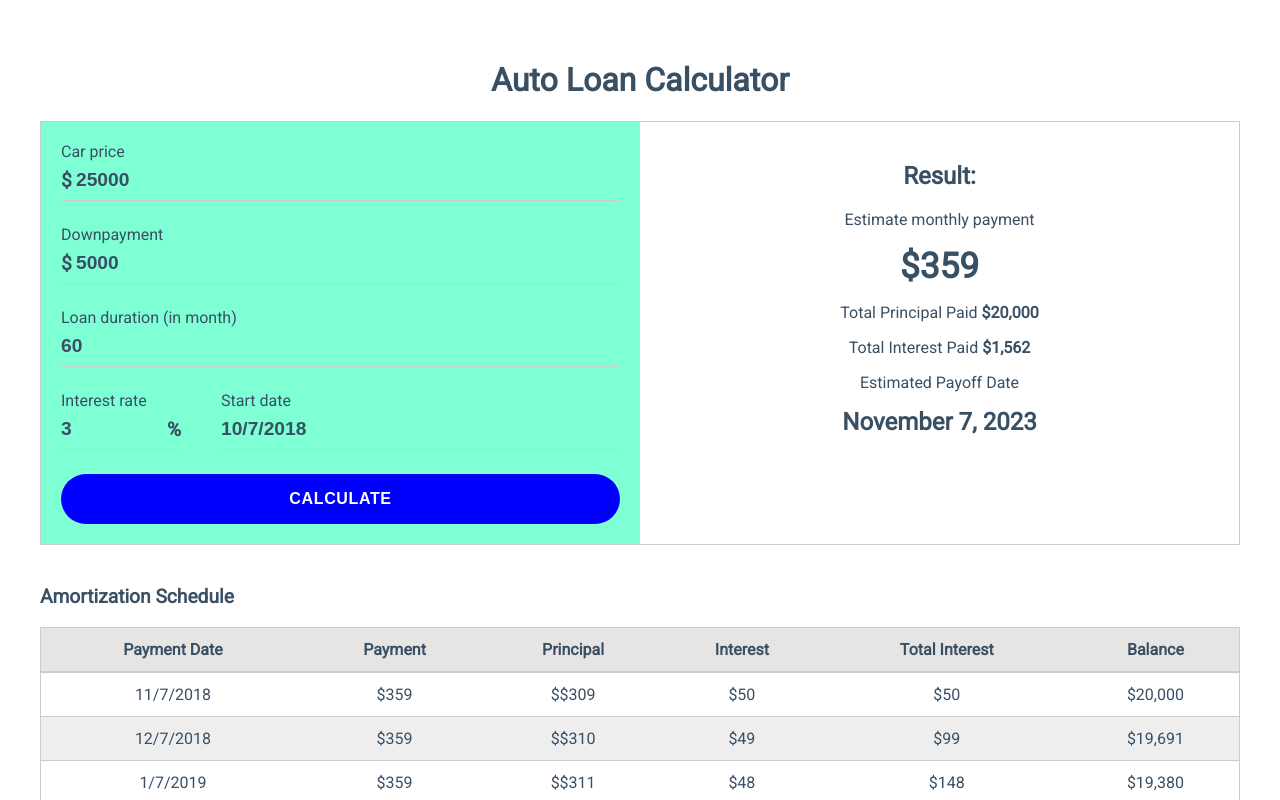
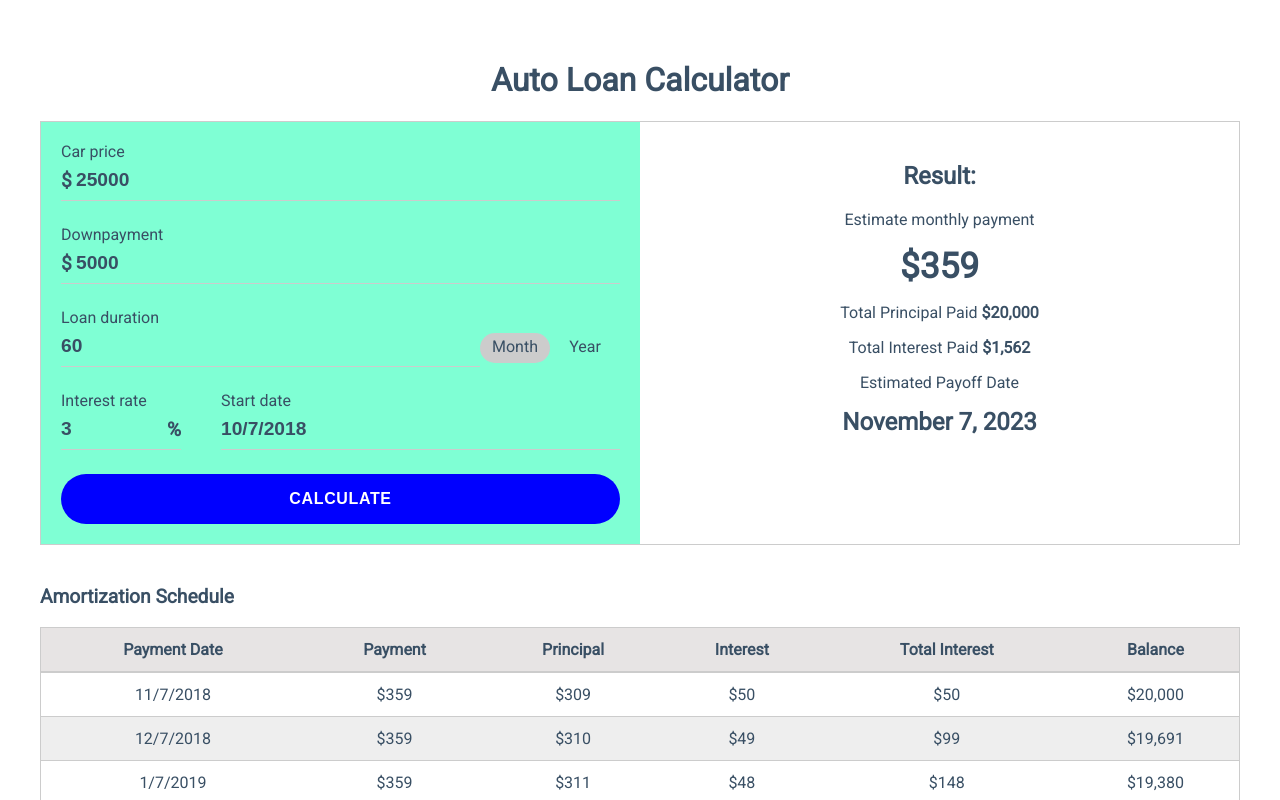
Before and after one commit to janumedia/vue-auto-loan-calculator, a Vue app: page / in a window 1280 px wide. Shown: the top 800 px of the page. Built offline with nearby package versions, Linux system fonts and the light colour scheme.

Commit message:
add toggle button

```diff
--- a/src/assets/css/_color.scss
+++ b/src/assets/css/_color.scss
@@ -1,5 +1,6 @@
 $primary: blue;
 $primary-text: white;
+$secondary: aquamarine;
 $border-color: #ccc;
 $error: red;
 $font-color: #394f64;
--- a/src/components/LoanCalculator.vue
+++ b/src/components/LoanCalculator.vue
@@ -4,8 +4,11 @@
             <div class="calculator-form">
                 <custom-input type="number" label="Car price" prefix="$" :inValid="invalidCarPrice" @blur="calculate" v-model="carPrice"/>
                 <custom-input label="Downpayment" prefix="$" :inValid="invalidDownpayment" @blur="calculate" v-model="downPayment"/>
-                <custom-input label="Loan duration (in month)" @blur="calculate" v-model="duration"/>
-                <div class="column">
+                <div>
+                    <custom-input label="Loan duration" class="input-duration" @blur="calculate" v-model="duration"/>
+                    <toggle-button @change="calculate" v-model="isYearly"/>
+                </div>
+                <div>
                     <custom-input label="Interest rate" sufix="%" class="input-interest" :inValid="invalidInterestRate" @blur="calculate" v-model="interestRate"/>
                     <custom-input label="Start date" class="input-date" :inValid="invalidStartDate" @blur="calculate" v-model="startDate"/>
                 </div>
@@ -37,10 +40,11 @@
 <script>
 import CustomButton from '@/components/core/CustomButton.vue'
 import CustomInput from '@/components/core/CustomInput.vue'
+import ToggleButton from '@/components/core/ToggleButton.vue'
 import Table from '@/components/Table.vue'
 export default {
     components: {
-        CustomButton, CustomInput, Table
+        CustomButton, CustomInput, ToggleButton, Table
     },
     mounted() {
         this.calculate();
@@ -53,6 +57,7 @@ export default {
             interestRate: 3,
             interestTotal: 0,
             duration: 60,
+            isYearly: false,
             startDate: this.dateFormat(new Date()),
             payoffDate: this.dateFormat(new Date(), true),
             headers: [
@@ -94,16 +99,18 @@ export default {
         calculate(e) {
             //don't process if has error input
             if(this.$el.querySelector('.custom-input--error')) return;
+
             //formula reference: https://www.wikihow.com/Calculate-Total-Interest-Paid-on-a-Car-Loan
+            let count = this.isYearly ? this.duration * 12 : this.duration;
             let i = this.interestRate * 0.01 / 12;
-            let l = Math.pow(1 + i, this.duration);
+            let l = Math.pow(1 + i, count);
             let result = this.principalTotal * i * l / (l - 1);
 
             this.monthlyPayment = this.numFormat(Math.round(result));
             this.amortizationList = [];
 
             let principal, interest, date = new Date(this.startDate),
-                totalInterest = 0, balance = this.principalTotal, count = this.duration;
+                totalInterest = 0, balance = this.principalTotal;
 
             while(count >= 0) {
                 //set next month
@@ -116,7 +123,7 @@ export default {
                 this.amortizationList.push({
                     date: this.dateFormat(date),
                     monthlyPayment: this.monthlyPayment,
-                    principal: `$${this.numFormat(Math.round(principal))}`,
+                    principal: this.numFormat(Math.round(principal)),
                     interest: this.numFormat(Math.round(interest)),
                     totalInterest: this.numFormat(Math.round(totalInterest)),
                     balance: this.numFormat(Math.round(balance))
@@ -159,11 +166,16 @@ export default {
 }
 
 .calculator-form {
-    background-color: aquamarine;
+    background-color: $secondary;
 }
 
 .calculator-result {
     text-align: center;
+}
+
+.input-duration {
+    width: calc(100% - 140px);
+    display: inline-block;
 }
 
 .input-interest {
@@ -215,6 +227,9 @@ export default {
     .input-date {
         width: calc(100% - 130px);
     }
+    .table-title {
+        text-align: center;
+    }
 }
 
 </style>
--- /dev/null
+++ b/src/components/core/ToggleButton.vue
@@ -0,0 +1,80 @@
+<template>
+    <label class="switch">
+        <input type="checkbox" @change="handleChange">
+        <span class="slider"></span>
+        <div class="switch-label">
+            <span>Month</span>
+            <span>Year</span>
+        </div>
+    </label>
+</template>
+<script>
+export default {
+    methods: {
+        handleChange(e) {
+            this.$emit('input', e.target.checked);
+            this.$emit('change', this);
+        }
+    }
+}
+</script>
+<style lang="scss" scoped>
+@import "@/assets/css/_color.scss";
+.switch {
+    position: relative;
+    display: inline-block;
+    height: 30px;
+}
+
+.switch input {display:none;}
+
+.switch-label {
+    position: relative;
+    top: 0;
+    text-align: center;
+    cursor: pointer;
+    span {
+        display: inline-block;
+        width: 70px;
+        padding: 4px;
+    }
+}
+
+.slider {
+    position: absolute;
+    cursor: pointer;
+    top: 0;
+    left: 0;
+    right: 0;
+    bottom: 0;
+    -webkit-transition: .4s;
+    transition: .4s;
+}
+
+.slider:before {
+    position: absolute;
+    content: "";
+    height: 30px;
+    width: 70px;
+    left: 0;
+    bottom: 0;
+    background-color: $border-color;
+    border: none;
+    border-radius: 15px;
+    -webkit-border-radius: 15px;
+    -moz-border-radius: 15px;
+    -webkit-transition: 0.4s;
+    transition: 0.4s;
+}
+
+input:focus + .slider {
+    box-shadow: 0 0 1px $border-color;
+}
+
+input:checked + .slider:before {
+    -webkit-transform: translateX(70px);
+    -ms-transform: translateX(70px);
+    transform: translateX(70px);
+}
+
+</style>
```
